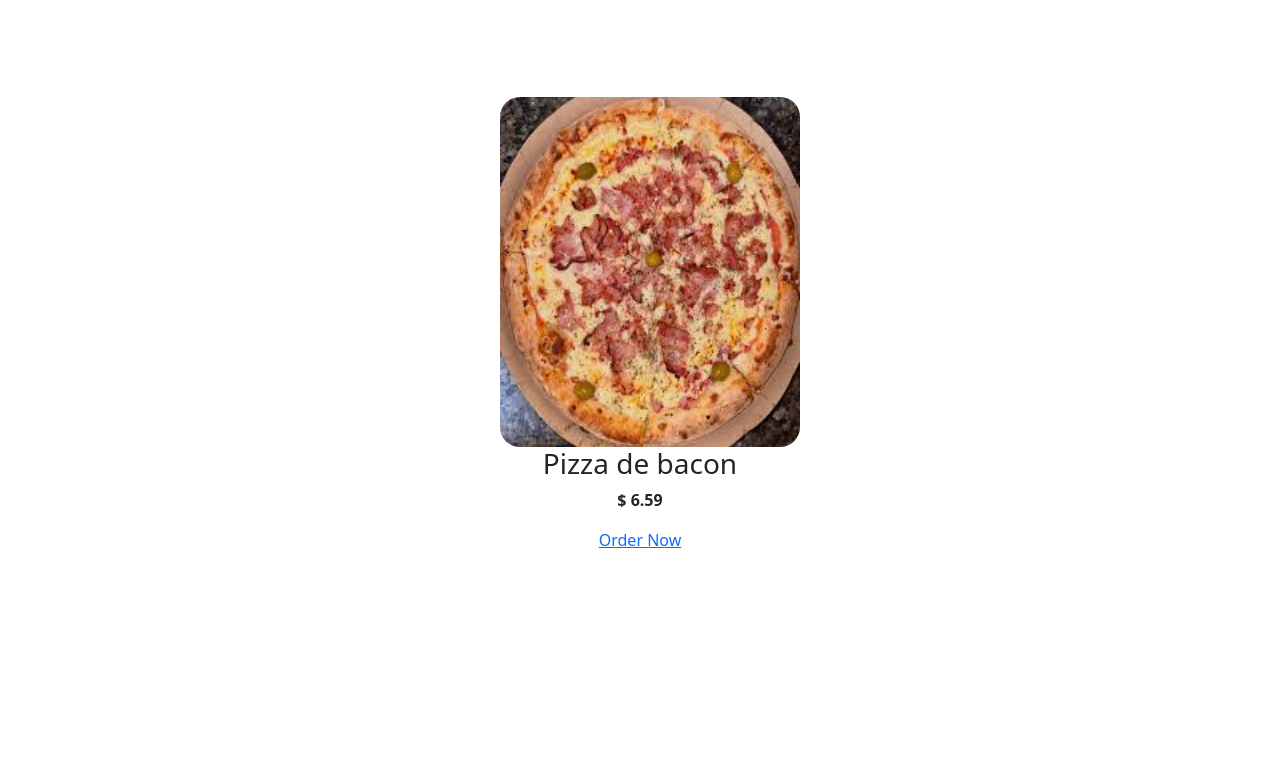
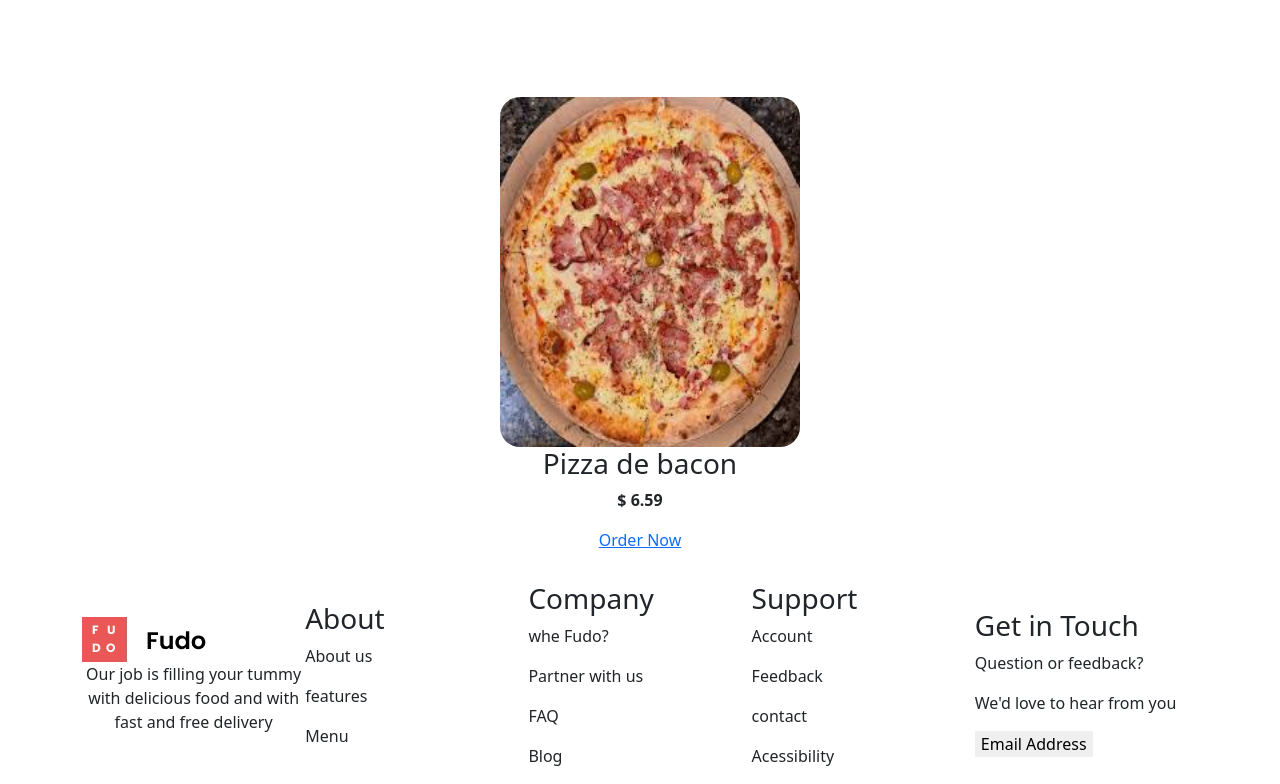
Before and after one commit to SOUZAGEOVANA/fudo, a plain HTML site: page index.html in a window 1280 px wide. Shown: the part 1905-2689 px from the top of the page. Before the commit the page ends 2487 px from the top, so only its background shows below. Drawn offline with nearby package versions, Linux system fonts and the light colour scheme.

Commit message:
terminei o site

```diff
--- a/assets/css/style.css
+++ b/assets/css/style.css
@@ -161,6 +161,35 @@
         font-weight: bolder;
         font-size: 40px;
         width: 450px;
+    }
+    .texto{
+        display:flex;
+        justify-content: center;
+        align-items: center;
+        text-align: center;
+        flex-direction: column;
 
+        width: 800px;
+    }
 
-    }
+     .texto{
+        display: flex;
+        justify-content: space-around;
+        align-items: start;
+        flex-direction:column;
+        text-align: center;
+
+        width: 800px;
+     }
+     button{
+        border: 10px;
+
+     }
+
+     .texto-caixa{
+        display:flex;
+        justify-content: space-around;
+        align-items: center;
+        text-align: center;
+        flex-direction: row;
+     }
--- a/index.html
+++ b/index.html
@@ -129,12 +129,49 @@
                     </div>
         </section>
 
+    </main>
+    <footer>
+        <section class="container texto-caixa">
+            <div class="texto">
+                <img src="./assets/img/logo.png" alt="">
+                <a href="#"></a>
+                <p>Our job is filling your tummy with
+                    delicious food and with fast and free delivery</p>
+            </div>
+            <div class="texto">
+                <h3>About</h3>
+                <p>About us</p>
+                <p>features</p>
+                <p> Menu</p>
+            </div>
+            <div class="texto">
 
+                <h3>Company</h3>
+                <p>whe Fudo? </p>
+                <p>Partner with us </p>
+                <P>FAQ</P>
+                <P>Blog</P>
+            </div>
+            <div class="texto">
 
+                <h3>Support </h3>
+                <p>Account</p>
+                <p>Feedback</p>
+                <p>contact</p>
+                <p>Acessibility</p>
 
+            </div>
+            <div class="texto">
 
+                <h3>Get in Touch</h3>
+                <p>Question or feedback?</p>
+                <p>We'd love to hear from you</p>
 
-    </main>
+                <button>Email Address</button>
+
+            </div>
+    </footer>
+    </section>
 </body>
 
 </html>
```
Lines whose indentation alone changed are shown as unchanged.
